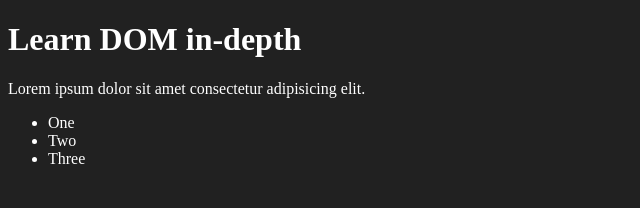
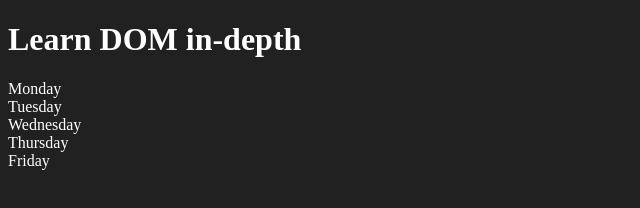
Before and after one commit to MHammad33/JavaScript, a plain HTML site: page index.html in a window 1280 px wide. Shown: the whole page, without its empty margins (0-640 px from the left). Drawn offline with Linux system fonts and the light colour scheme.

Commit message:
DOM Selectors

```diff
--- a/index.html
+++ b/index.html
@@ -3,23 +3,18 @@
 	<head>
 		<meta charset="UTF-8" />
 		<title>DOM | Learn</title>
-		<style>
-			.bg-black {
-				background-color: #212121;
-				color: #fff;
-			}
-		</style>
 	</head>
-	<body class="bg-black">
-		<div>
-			<h1 id="title" class="heading">Learn DOM in-depth</h1>
-			<p>Lorem ipsum dolor sit amet consectetur adipisicing elit.</p>
+	<body style="background-color: #212121; color: #fff">
+		<h1 id="title" class="heading">Learn DOM in-depth</h1>
 
-			<ul>
-				<li>One</li>
-				<li>Two</li>
-				<li>Three</li>
-			</ul>
+		<div class="parent">
+			<div class="day">Monday</div>
+			<div class="day">Tuesday</div>
+			<div class="day">Wednesday</div>
+			<div class="day">Thursday</div>
+			<div class="day">Friday</div>
 		</div>
 	</body>
+
+	<script src="./index.js"></script>
 </html>
```
Also changed, not shown: index.js (+50 -1 lines).
